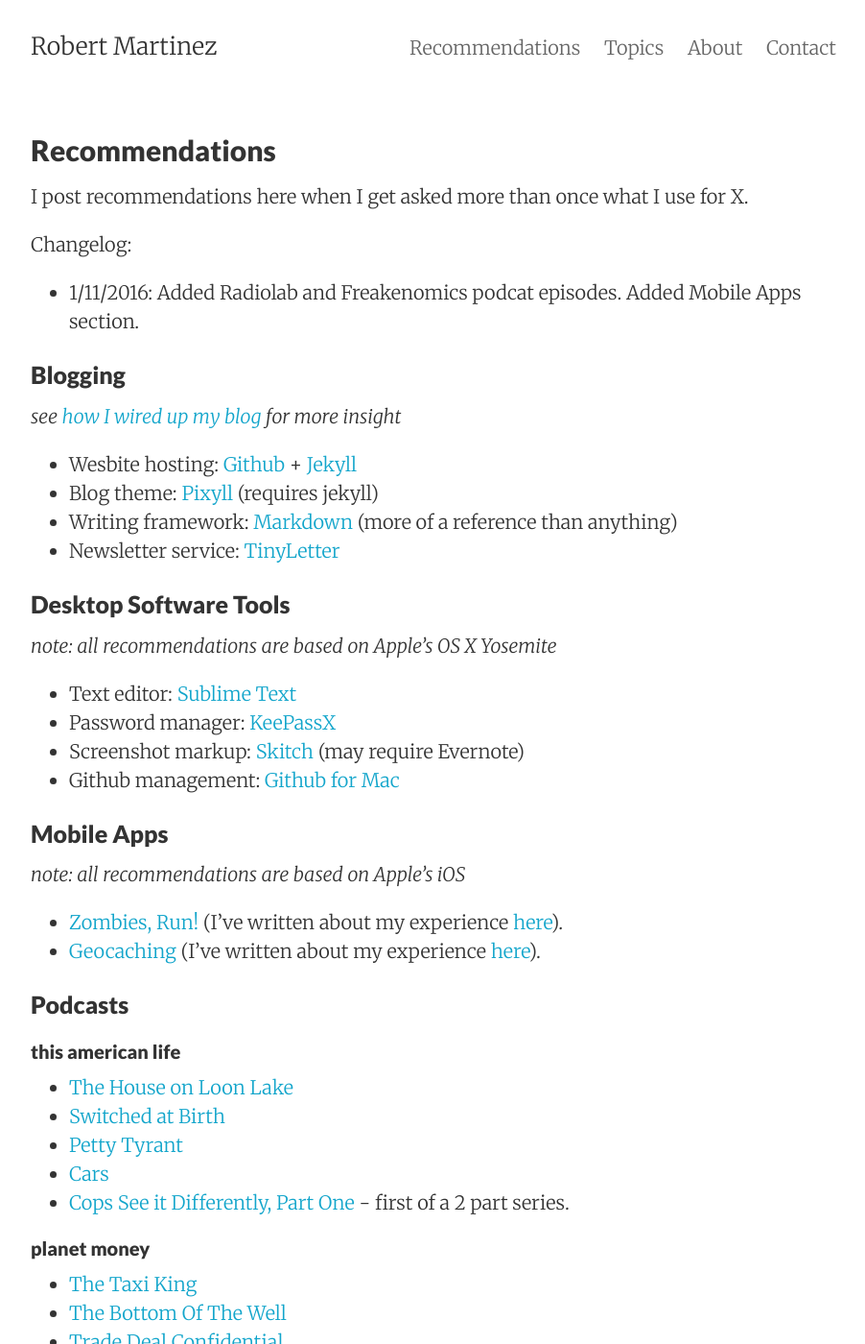
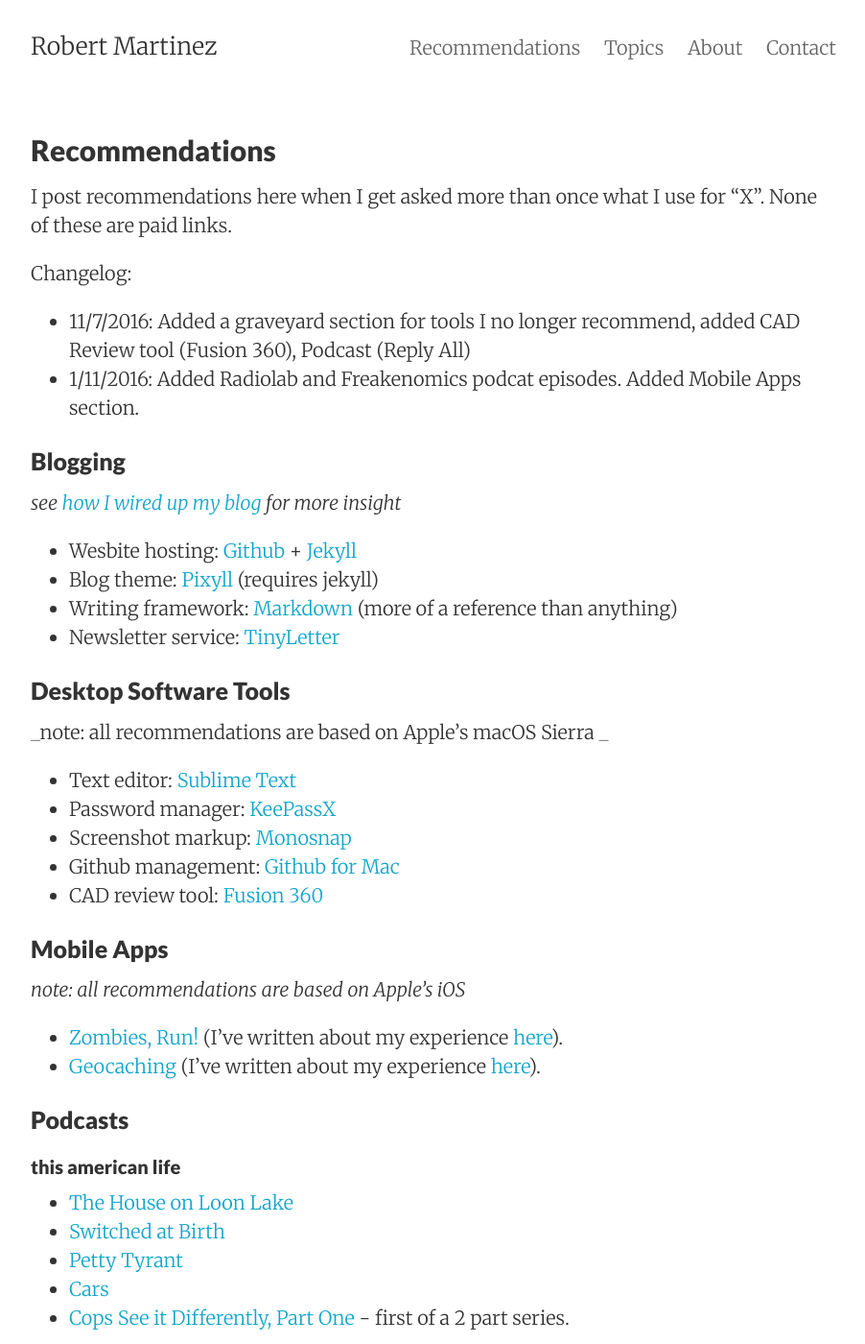
Before and after one commit to RobertMartinez/robertmartinez.github.io, a Jekyll site: the page built from recommendations.md, in a window 1280 px wide and 1400 px high. Shown: the whole window at 96% size, without its empty margins (188-1090 px from the left). Built offline with Jekyll 4.4.1, drawn with Linux system fonts in a browser that asks for light colours; some of the changed text lies outside the part shown.

Commit message:
changes recommendations

```diff
--- a/recommendations.md
+++ b/recommendations.md
@@ -4,10 +4,11 @@
 permalink: /recommendations/
 ---
 
-I post recommendations here when I get asked more than once what I use for X.
+I post recommendations here when I get asked more than once what I use for "X". None of these are paid links.
 
 Changelog:
 
+* 11/7/2016: Added a graveyard section for tools I no longer recommend, added CAD Review tool (Fusion 360), Podcast (Reply All)
 * 1/11/2016: Added Radiolab and Freakenomics podcat episodes. Added Mobile Apps section.
 
 <h3>Blogging</h3>
@@ -18,14 +19,14 @@
 * Writing framework: [Markdown](http://daringfireball.net/projects/markdown/syntax) (more of a reference than anything)
 * Newsletter service: [TinyLetter](http://tinyletter.com/)
 
-
 <h3>Desktop Software Tools</h3>
-_note: all recommendations are based on Apple's OS X Yosemite_
+_note: all recommendations are based on Apple's macOS Sierra _
 
 * Text editor: [Sublime Text](http://www.sublimetext.com/3)
 * Password manager: [KeePassX](https://www.keepassx.org/)
-* Screenshot markup: [Skitch](https://evernote.com/skitch/) (may require Evernote)
+* Screenshot markup: [Monosnap](https://monosnap.com/welcome)
 * Github management: [Github for Mac](https://mac.github.com/)
+* CAD review tool: [Fusion 360](http://www.autodesk.com/products/fusion-360/students-teachers-educators)
 
 <h3>Mobile Apps</h3>
 _note: all recommendations are based on Apple's iOS_
@@ -91,3 +92,9 @@
 * [How Do We Know What Really Works In Healthcare](http://freakonomics.com/2015/04/02/how-do-we-know-what-really-works-in-healthcare-a-new-freakonomics-radio-podcast/) - first of a 2 part series.
 * [Is Americas Education Problem Really Just A Teacher Problem](http://freakonomics.com/2014/11/27/is-americas-education-problem-really-just-a-teacher-problem-a-new-freakonomics-radio-podcast/)
 * [When Willpower Isn't Enough](http://freakonomics.com/2015/03/13/when-willpower-isnt-enough-a-new-freakonomics-radio-podcast) (I wrote about my experience with temptation bundling [here](http://robm.xyz/blog/temptation-bundling-running)).
+
+<h4>reply all</h4>
+* [Very Quickly To The Drill](https://gimletmedia.com/episode/78-very-quickly-to-the-drill/)
+
+<h3>Elephant Graveyard (aka. I no longer recommend these, but I used to<h3>
+* Screenshot markup: [Skitch](https://evernote.com/skitch/) (better, freer, non-Evernote-required alternatives)
```
